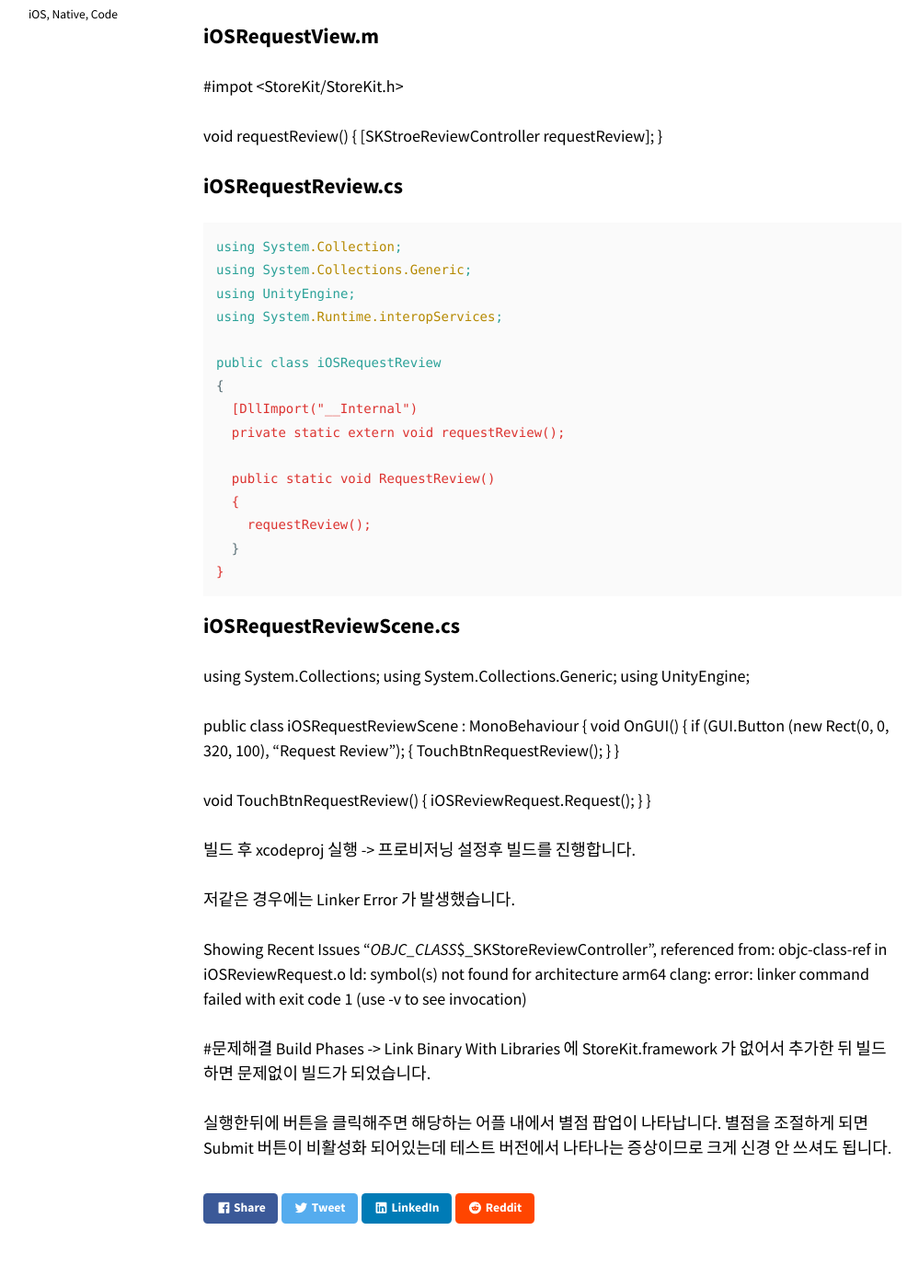
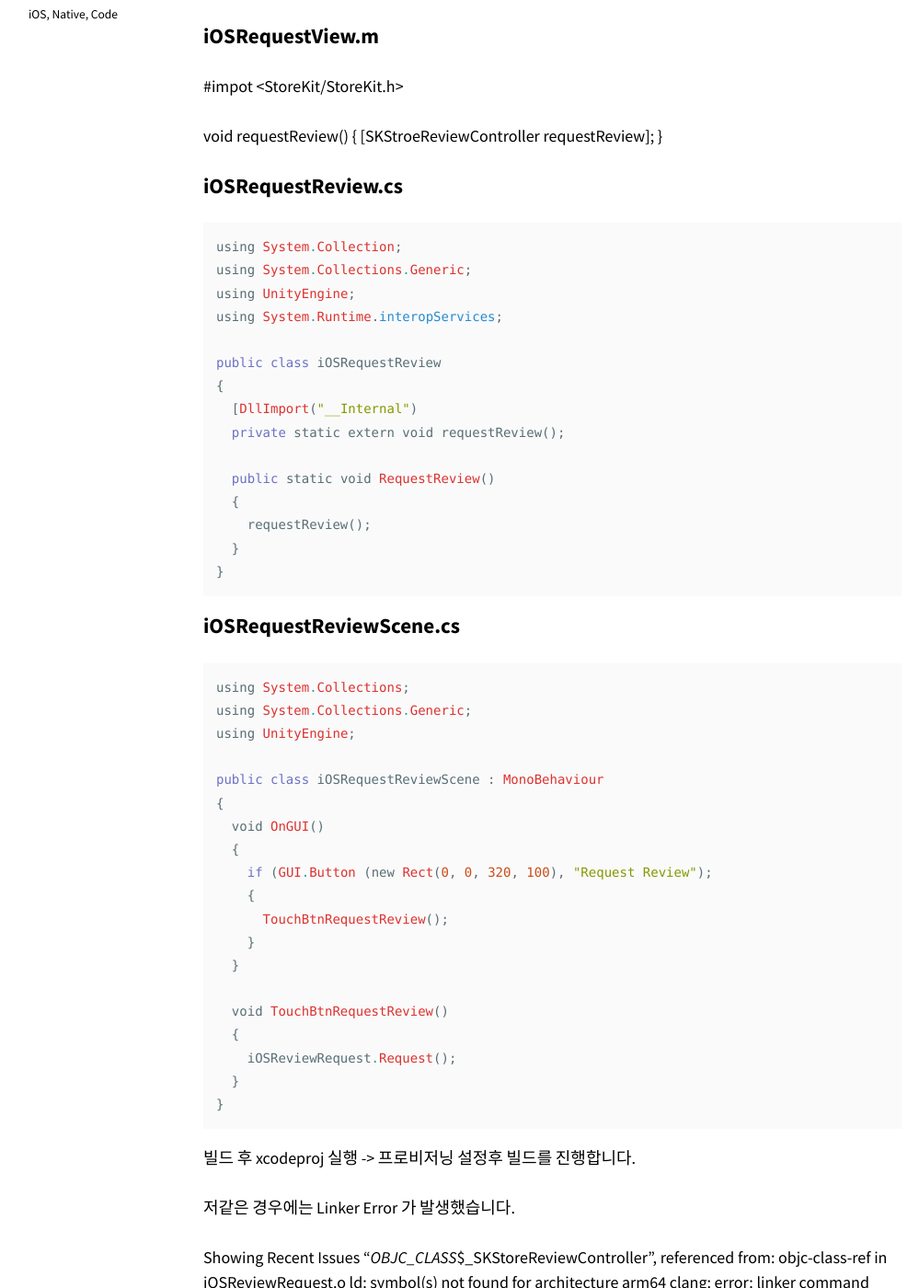
Before and after one commit to fcsx0x/Blog_J, a Jekyll site: the page built from _posts/2018-05-30-iOS-Request-Review.md, in a window 1280 px wide and 1400 px high, scrolled down 398 px. Shown: the whole window at 92% size, without its empty margins (154-1153 px from the left). Built offline with Jekyll 4.4.1, drawn with Linux system fonts in a browser that asks for light colours; nearby versions of some CDN libraries.

Commit message:
Update 2018-05-30-iOS-Request-Review.md

````diff
--- a/_posts/2018-05-30-iOS-Request-Review.md
+++ b/_posts/2018-05-30-iOS-Request-Review.md
@@ -16,7 +16,7 @@ void requestReview()
 }
 
 ### iOSRequestReview.cs
-```css
+```ruby
 using System.Collection;
 using System.Collections.Generic;
 using UnityEngine;
@@ -35,6 +35,7 @@ public class iOSRequestReview
 ```
 
 ### iOSRequestReviewScene.cs
+```ruby
 using System.Collections;
 using System.Collections.Generic;
 using UnityEngine;
@@ -54,7 +55,7 @@ public class iOSRequestReviewScene : MonoBehaviour
     iOSReviewRequest.Request();
   }
 }
-
+```
 빌드 후 xcodeproj 실행 -> 프로비저닝 설정후 빌드를 진행합니다.
 
 저같은 경우에는 Linker Error 가 발생했습니다.
````
